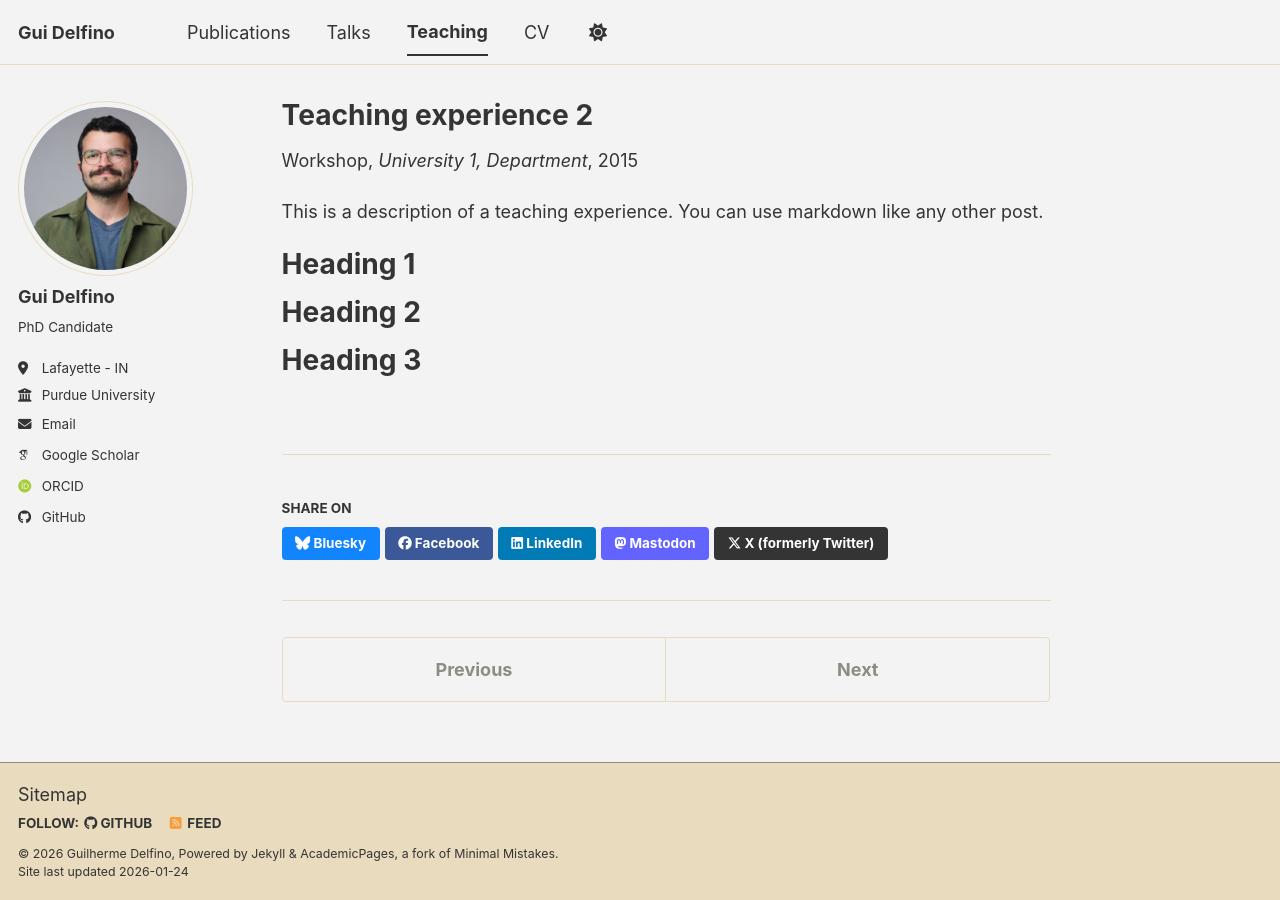
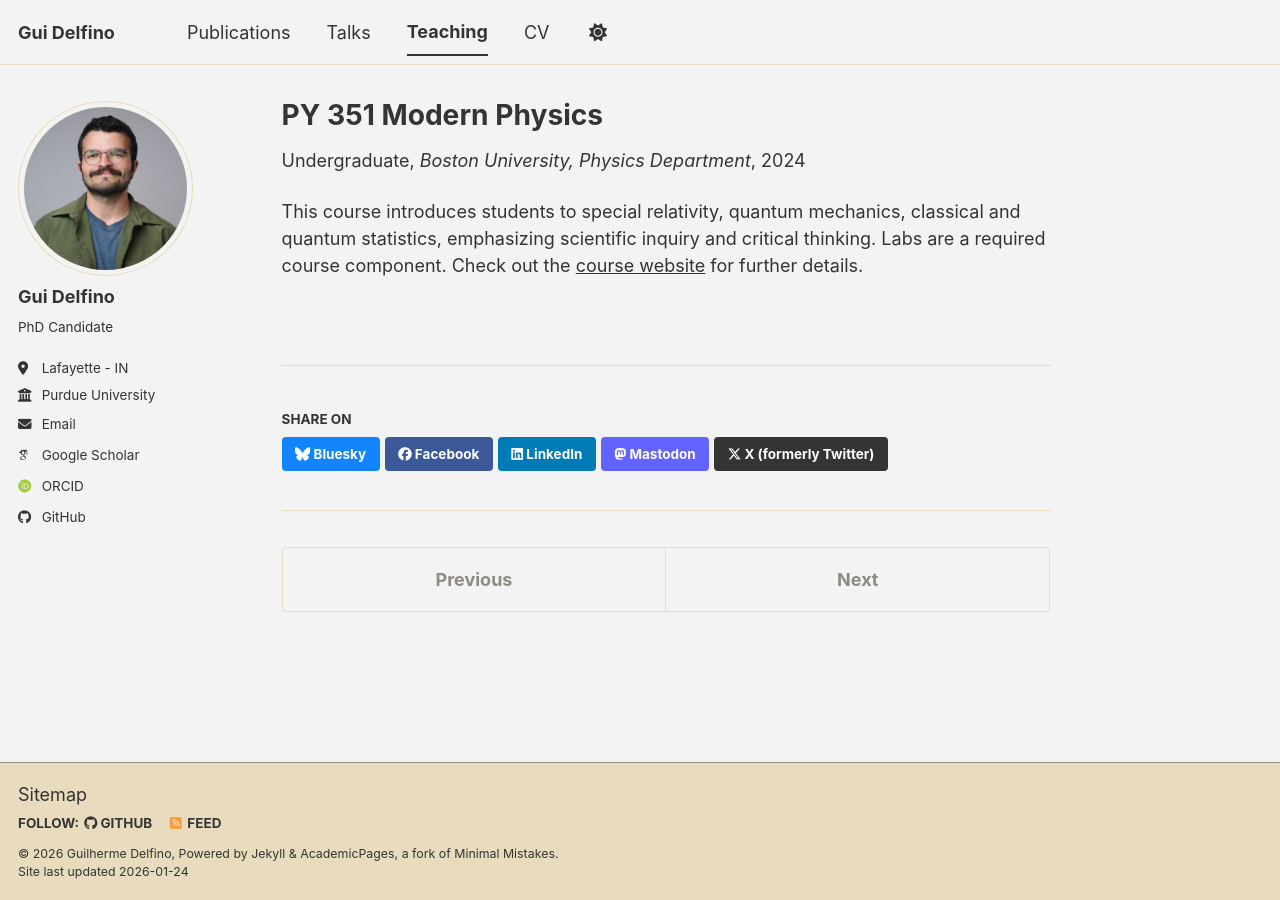
Before and after one commit to gui-delfino/gui-delfino.github.io, a Jekyll site: the page built from _teaching/2015-spring-teaching-2.md, in a window 1280 px wide. Built offline with Jekyll 4.4.1, drawn with Linux system fonts in a browser that asks for light colours; some web fonts are replaced; a script bundle is joined from its source files by our own code; library files that are not in the unit come from our copies.

Commit message:
Revise teaching experience to PY 351 Modern Physics
Updated teaching experience details for PY 351 Modern Physics, including title, type, permalink, venue, date, and location.

```diff
--- a/_teaching/2015-spring-teaching-2.md
+++ b/_teaching/2015-spring-teaching-2.md
@@ -1,20 +1,11 @@
 ---
-title: "Teaching experience 2"
+title: "PY 351 Modern Physics"
 collection: teaching
-type: "Workshop"
-permalink: /teaching/2015-spring-teaching-1
-venue: "University 1, Department"
-date: 2015-01-01
-location: "City, Country"
+type: "Undergraduate"
+permalink: /teaching/2024-fall-teaching-modern
+venue: "Boston University, Physics Department"
+date: 2024-01-01
+location: "Boston, USA"
 ---
 
-This is a description of a teaching experience. You can use markdown like any other post.
-
-Heading 1
-======
-
-Heading 2
-======
-
-Heading 3
-======
+This course introduces students to special relativity, quantum mechanics, classical and quantum statistics, emphasizing scientific inquiry and critical thinking. Labs are a required course component. Check out the [course website](https://www.bu.edu/academics/cas/courses/cas-py-351/) for further details.
```
